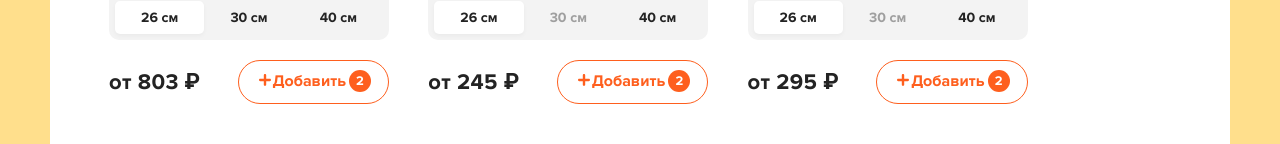
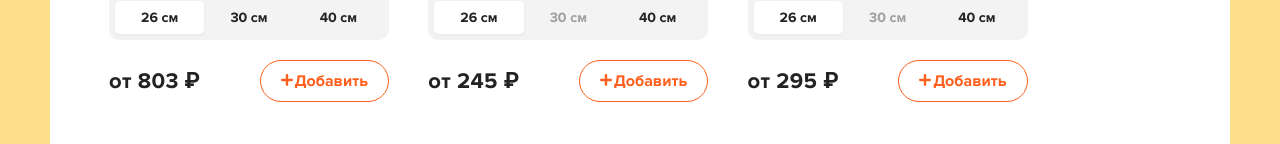
Before and after one commit to EugeneSince1993/react-pizza, a React app: page / in a window 1280 px wide. Shown: the part 656-800 px from the top of the page. Built offline with nearby package versions, Linux system fonts and the light colour scheme; data requests are answered from the project's data file.

Commit message:
lesson 9 passed

```diff
--- a/src/components/PizzaBlock/index.jsx
+++ b/src/components/PizzaBlock/index.jsx
@@ -3,7 +3,7 @@
 import classNames from 'classnames';
 import Button from '../Button';
 
-function PizzaBlock({ id, name, imageUrl, price, types, sizes, onClickAddPizza }) {
+function PizzaBlock({ id, name, imageUrl, price, types, sizes, onClickAddPizza, addedCount }) {
 
   const availableTypes = ['тонкое', 'традиционное'];
   const availableSizes = [26, 30, 40];
@@ -84,7 +84,7 @@
             />
           </svg>
           <span>Добавить</span>
-          <i>2</i>
+          {addedCount && <i>{addedCount}</i>}
         </Button>
       </div>
     </div>
@@ -97,7 +97,8 @@
   price: PropTypes.number,
   types: PropTypes.arrayOf(PropTypes.number),
   sizes: PropTypes.arrayOf(PropTypes.number),
-  onAddPizza: PropTypes.func
+  onAddPizza: PropTypes.func,
+  addedCount: PropTypes.number
 };
 
 PizzaBlock.defaultProps = {
--- a/src/pages/Home.jsx
+++ b/src/pages/Home.jsx
@@ -22,6 +22,7 @@
 function Home() {
   const dispatch = useDispatch();
   const items = useSelector(({ pizzas }) => pizzas.items);
+  const cartItems = useSelector(({ cart }) => cart.items);
   const isLoaded = useSelector(({ pizzas }) => pizzas.isLoaded);
   const { category, sortBy } = useSelector(({ filters }) => filters);
 
@@ -51,7 +52,14 @@
       <div className="content__items">
         {
           isLoaded
-            ? items.map(obj => <PizzaBlock onClickAddPizza={handleAddPizzaToCart} key={obj.id} {...obj} />)
+            ? items.map(obj => (
+              <PizzaBlock
+                onClickAddPizza={handleAddPizzaToCart}
+                key={obj.id}
+                addedCount={cartItems[obj.id] && cartItems[obj.id].length}
+                {...obj}
+              />
+            ))
             : Array(12).fill(0).map((_, index) => <PizzaLoadingBlock key={index} />)
         }
       </div>
@@ -60,4 +68,3 @@
 }
 
 export default Home;
-// l9 2.02.20
```
